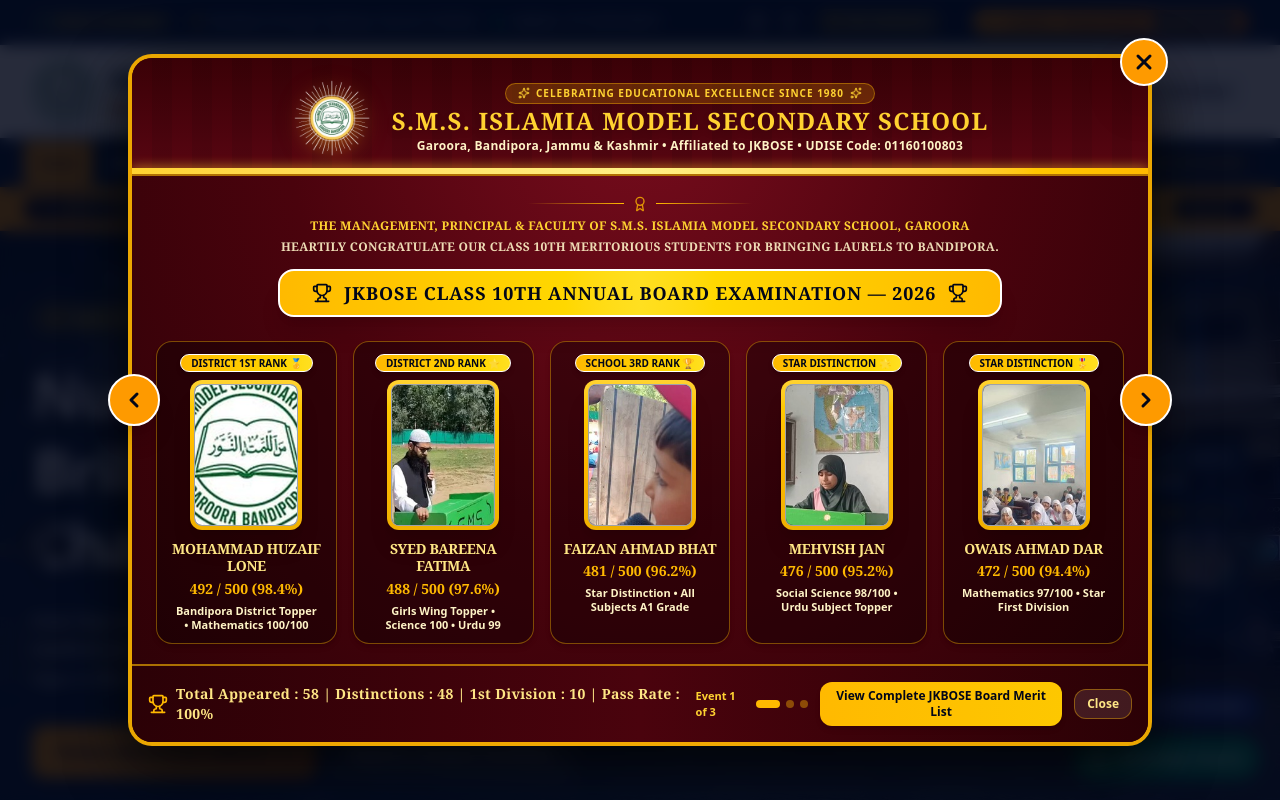
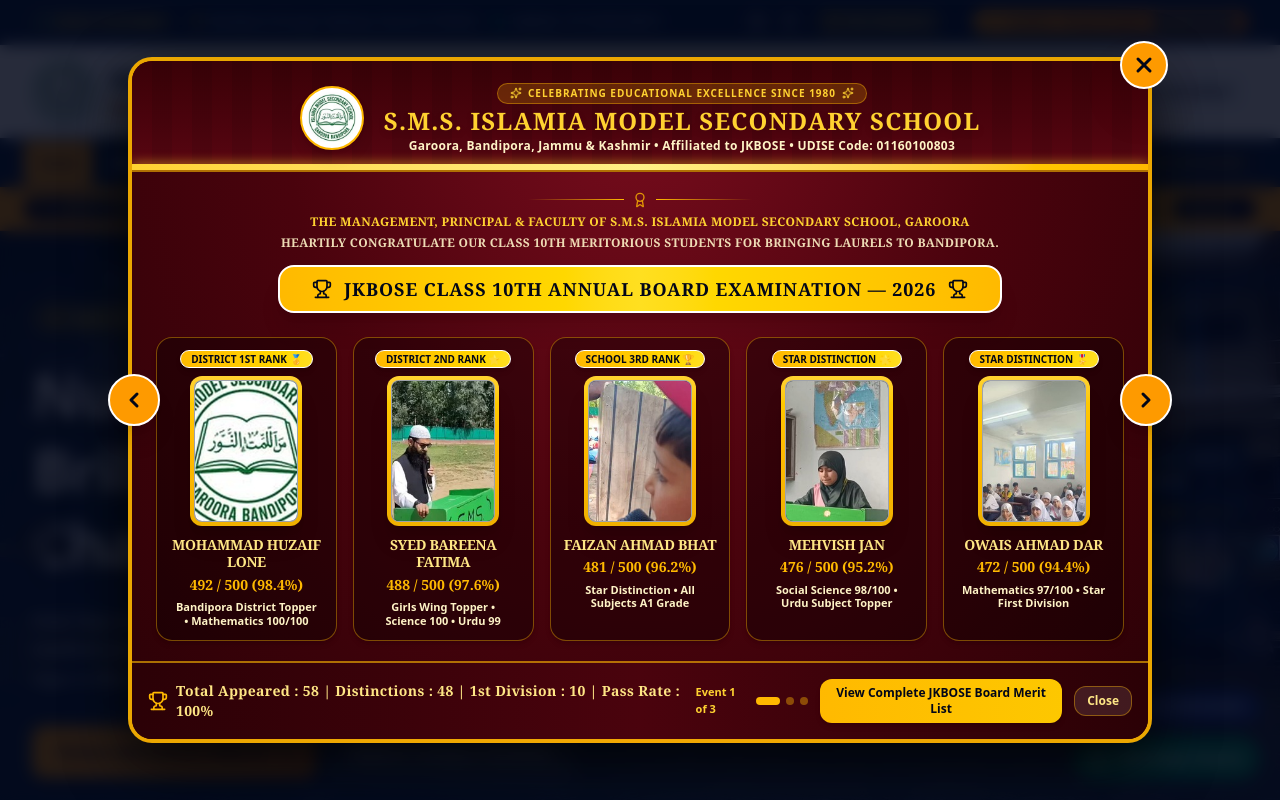
Before and after one commit to gitmuneeb/imssg-website, a React (Vite) app: page / in a window 1280 px wide. Shown: the top 800 px of the page. Built offline with nearby package versions, Linux system fonts and the light colour scheme; a web font is replaced by a local one.

Commit message:
Use clean official website logo in Achievement pop-up modal and remove sunburst border

```diff
--- a/src/components/AchievementModal.tsx
+++ b/src/components/AchievementModal.tsx
@@ -293,12 +293,12 @@ export const AchievementModal: React.FC<AchievementModalProps> = ({
 
             {/* School Header: Logo, Official Title, Location & Registration */}
             <div className="relative z-10 flex flex-col sm:flex-row items-center justify-center gap-3 sm:gap-5 text-center">
-              {/* Official Sunburst School Crest */}
-              <div className="relative w-16 h-16 sm:w-20 sm:h-20 shrink-0 flex items-center justify-center drop-shadow-[0_4px_12px_rgba(245,158,11,0.6)]">
+              {/* Official School Logo */}
+              <div className="w-14 h-14 sm:w-16 sm:h-16 rounded-full bg-white p-1 border-2 border-amber-400 shrink-0 shadow-lg overflow-hidden flex items-center justify-center">
                 <img
-                  src="/images/achievers/school_sunburst.png"
-                  alt="SMS Islamia Model Secondary School Garoora Crest"
-                  className="w-full h-full object-contain"
+                  src="/images/logo.jpg"
+                  alt="SMS Islamia Model Secondary School Garoora Logo"
+                  className="w-full h-full object-contain rounded-full"
                 />
               </div>
 
```
